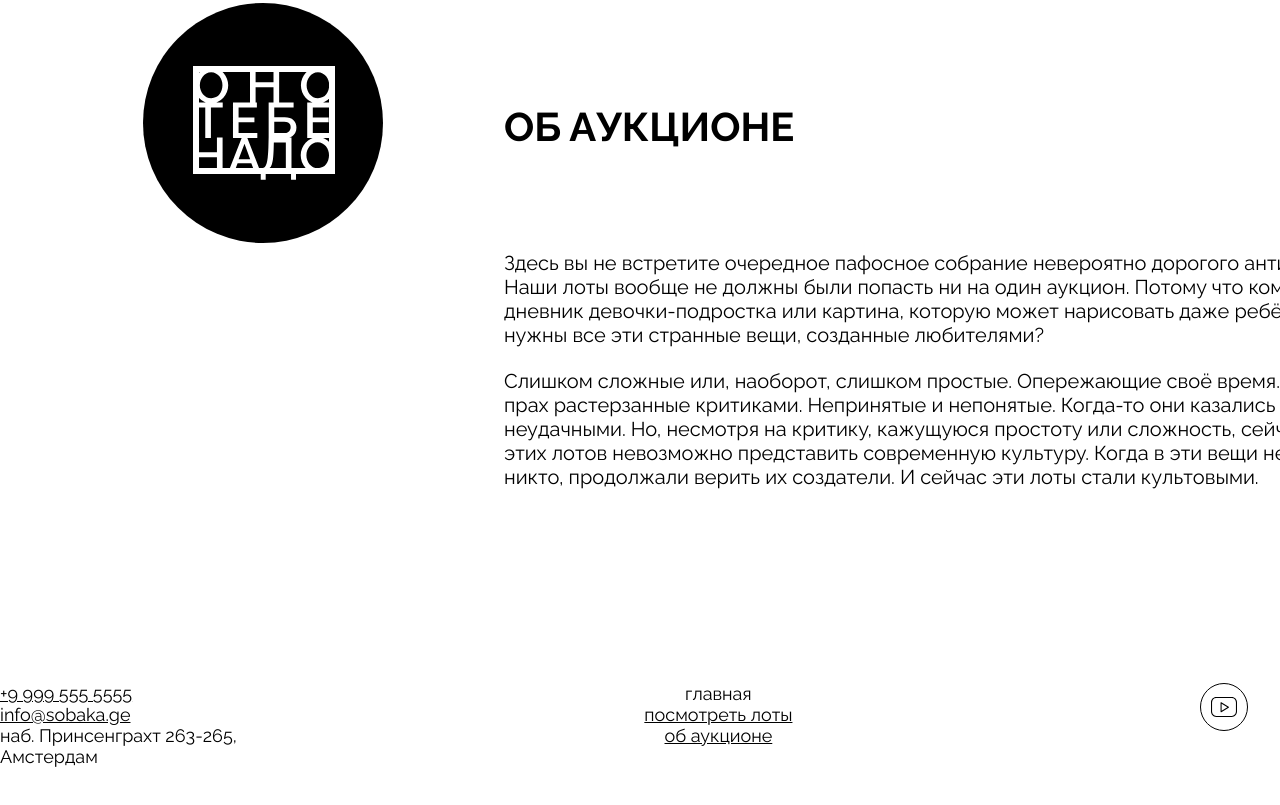
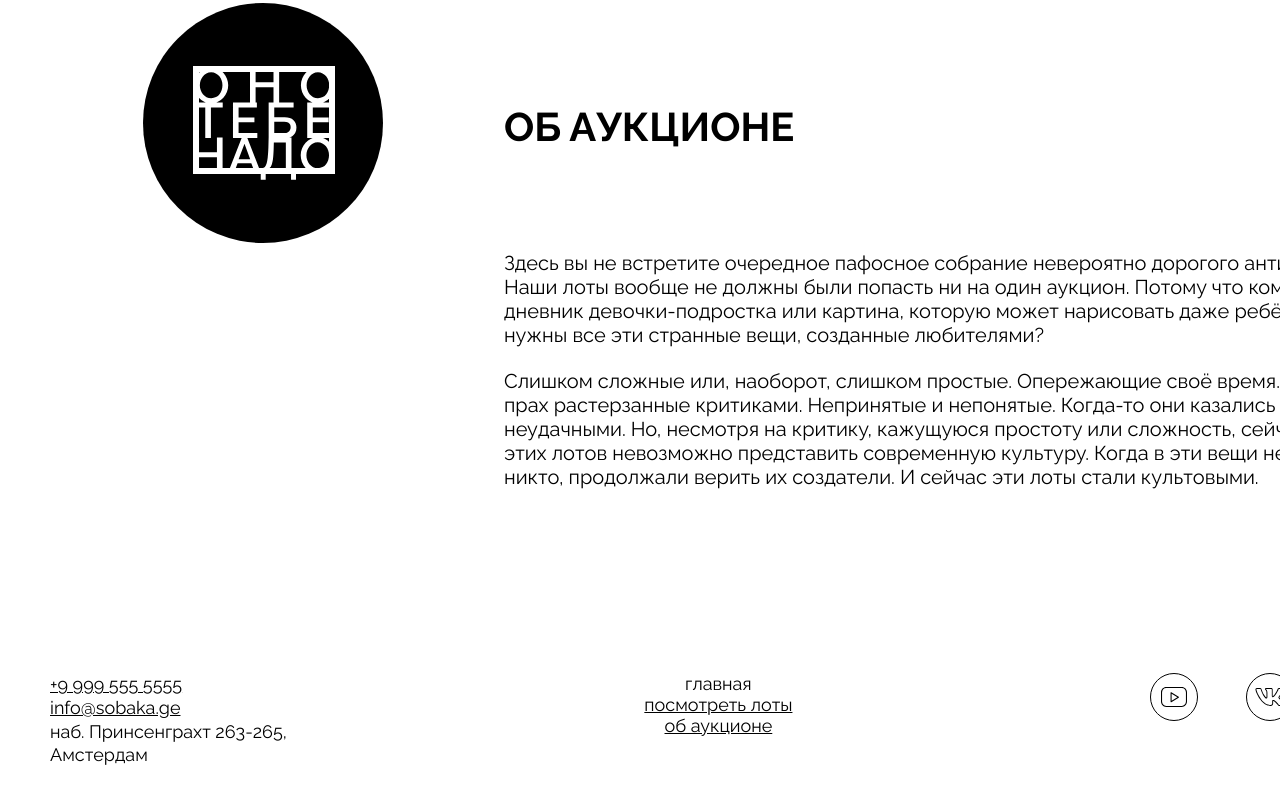
Before and after one commit to Artlokos/ono-tebe-nado, a plain HTML site: page index.html in a window 1280 px wide. Shown: the part 1990-2795 px from the top of the page. Drawn offline with Linux system fonts and the light colour scheme.

Commit message:
All_HAS_DONE

```diff
--- a/styles/style.css
+++ b/styles/style.css
@@ -211,8 +211,8 @@
     flex-direction: row;
     justify-content: space-between;
     align-items: flex-start;
-    align-content: flex-start;
-    margin: 180px 0px 90px 0px;
+    margin: 170px 0px 90px 0px;
+    padding: 0px 50px 0 50px;
 }
 
 .footer_menu{
@@ -224,6 +224,7 @@
     display: flex;
     flex-direction: column;
     font-size: 18px;
+    line-height: 130%;
 }
 
 .footer_menu-list{
```
